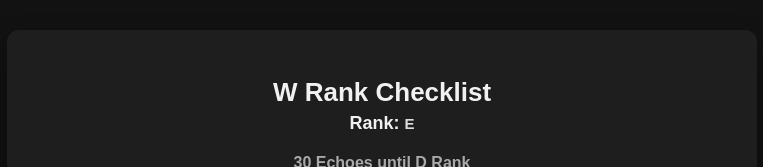
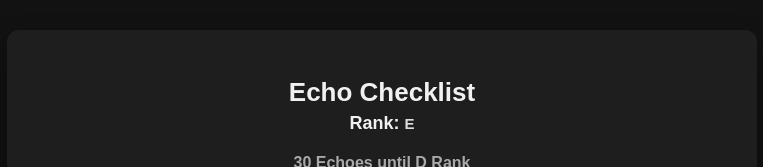
Before and after one commit to quzart/Deepwoken-Echo-Checklist, a plain HTML site: page index.html in a window 1280 px wide. Shown: the top 167 px of the page, without its empty margins (258-1021 px from the left). Drawn offline with Linux system fonts and the light colour scheme.

Commit message:
Update index.html

```diff
--- a/index.html
+++ b/index.html
@@ -15,7 +15,7 @@
 
 <div class="checklist-container">
 
-    <h2>W Rank Checklist</h2>
+    <h2>Echo Checklist</h2>
 
     <h3>Rank: <span id="echoRank">E</span></h3>
 
```
